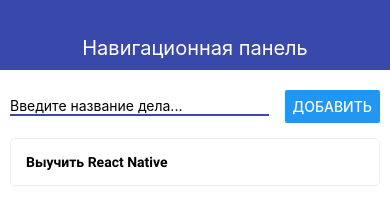
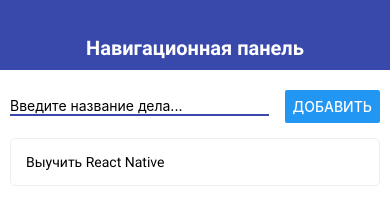
Before and after one commit to Denwa799/reactNativeToDoApp, a React Native app: screen / in a window 390 px wide. Shown: the top 220 px of the page. Built offline with nearby package versions, Linux system fonts and the light colour scheme.

Commit message:
Added reusable text components

```diff
--- a/src/components/Navbar.js
+++ b/src/components/Navbar.js
@@ -1,11 +1,12 @@
 import React from 'react'
-import {View, Text, StyleSheet} from 'react-native'
+import {View, StyleSheet} from 'react-native'
 import {THEME} from "../theme";
+import AppTextBold from "./ui/AppTextBold";
 
 export const Navbar = (props) => {
     return (
         <View style={styles.navbar}>
-            <Text style={styles.text}>{props.title}</Text>
+            <AppTextBold style={styles.text}>{props.title}</AppTextBold>
         </View>
     )
 }
--- a/src/components/Todo.js
+++ b/src/components/Todo.js
@@ -1,5 +1,6 @@
 import React from 'react'
-import {Text, View, StyleSheet, TouchableOpacity} from 'react-native'
+import {View, StyleSheet, TouchableOpacity} from 'react-native'
+import AppText from "./ui/AppText";
 
 export const Todo = ({todo, onRemove, onOpen}) => {
     const longPressHandler = () => {
@@ -15,7 +16,7 @@
                           onPress={onPressHandler}
                           onLongPress={longPressHandler}>
             <View style={styles.todo}>
-                <Text style={styles.title}>{todo.title}</Text>
+                <AppText>{todo.title}</AppText>
             </View>
         </TouchableOpacity>
     )
@@ -30,8 +31,5 @@
         borderColor: '#eee',
         borderRadius: 5,
         marginBottom: 10
-    },
-    title: {
-        fontFamily: 'roboto-bold'
     }
 })
--- /dev/null
+++ b/src/components/ui/AppText.js
@@ -0,0 +1,18 @@
+import React from 'react';
+import {Text, StyleSheet} from 'react-native'
+
+const AppText = props=> {
+    return (
+        <Text style={{...styles.default, ...props.style}}>
+            {props.children}
+        </Text>
+    );
+};
+
+const styles = StyleSheet.create({
+    default: {
+        fontFamily: 'roboto-regular'
+    }
+})
+
+export default AppText;
--- /dev/null
+++ b/src/components/ui/AppTextBold.js
@@ -0,0 +1,18 @@
+import React from 'react';
+import {Text, StyleSheet} from 'react-native'
+
+const AppTextBold = props=> {
+    return (
+        <Text style={{...styles.default, ...props.style}}>
+            {props.children}
+        </Text>
+    );
+};
+
+const styles = StyleSheet.create({
+    default: {
+        fontFamily: 'roboto-bold'
+    }
+})
+
+export default AppTextBold;
--- a/src/screens/MainScreen.js
+++ b/src/screens/MainScreen.js
@@ -1,5 +1,5 @@
 import React from 'react';
-import {FlatList, StyleSheet, View, Text, Image} from "react-native";
+import {FlatList, StyleSheet, View, Image} from "react-native";
 import {AddTodo} from "../components/AddTodo";
 import {Todo} from "../components/Todo";
 
--- a/src/screens/TodoScreen.js
+++ b/src/screens/TodoScreen.js
@@ -1,8 +1,9 @@
 import React, {useState} from 'react';
-import {StyleSheet, View, Text, Button} from "react-native";
+import {StyleSheet, View, Button} from "react-native";
 import {THEME} from "../theme";
 import AppCard from "../components/ui/AppCard";
 import EditModal from "../components/EditModal";
+import AppTextBold from "../components/ui/AppTextBold";
 
 const TodoScreen = ({goBack, todo, onRemove, onSave}) => {
     const [modal, setModal] = useState(false)
@@ -20,7 +21,7 @@
                 onCancel={() => setModal(false)}
                 onSave={saveHandler} />
             <AppCard style={styles.card}>
-                <Text style={styles.title}>{todo.title}</Text>
+                <AppTextBold style={styles.title}>{todo.title}</AppTextBold>
                 <Button title='Ред' onPress={() => setModal(true)}/>
             </AppCard>
             <View style={styles.buttons}>
```
